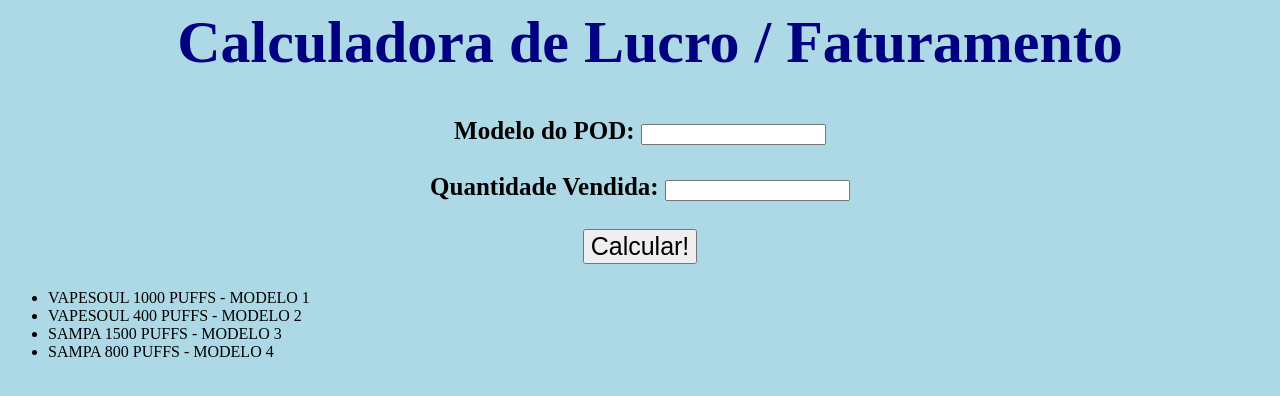
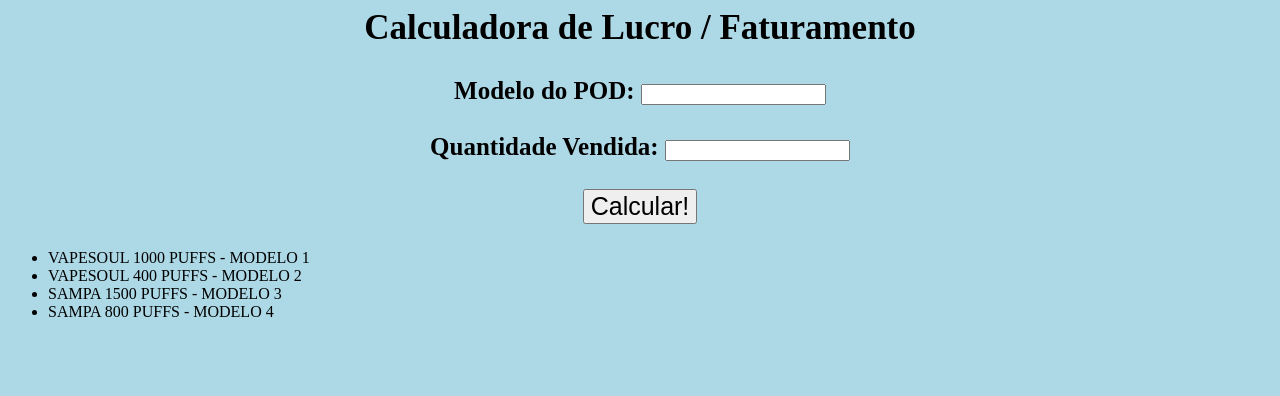
Before and after one commit to renanguirado/calculadora_lucro, a plain HTML site: page index.html in a window 1280 px wide. Drawn offline with Linux system fonts and the light colour scheme.

Commit message:
Commit 3

```diff
--- a/index.html
+++ b/index.html
@@ -9,7 +9,7 @@
   </head>
 
   <body>
-    <h1 align="center"> Calculadora de Lucro / Faturamento</h1>
+    <h2 align="center"> Calculadora de Lucro / Faturamento</h2>
     <!-- <h2 align="center">  </h2> -->
 
     <div class="content"></div>
```
